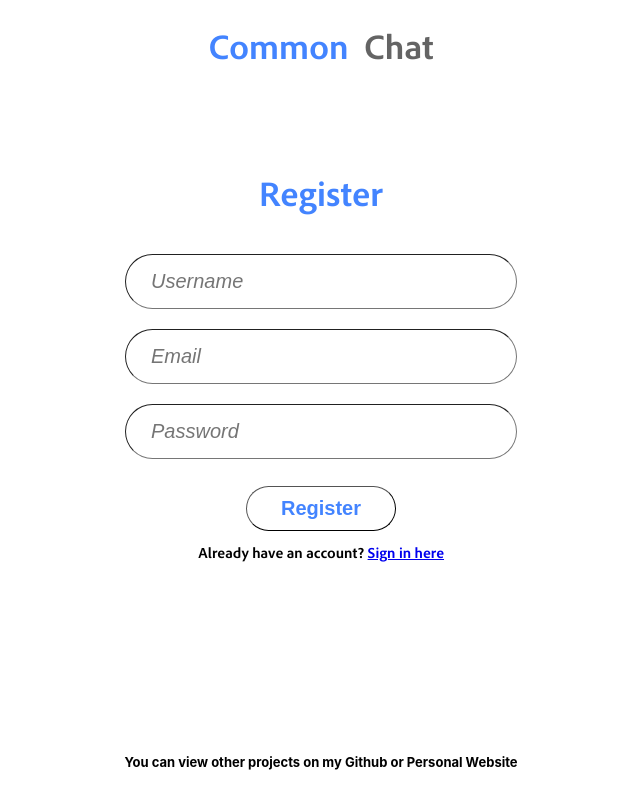
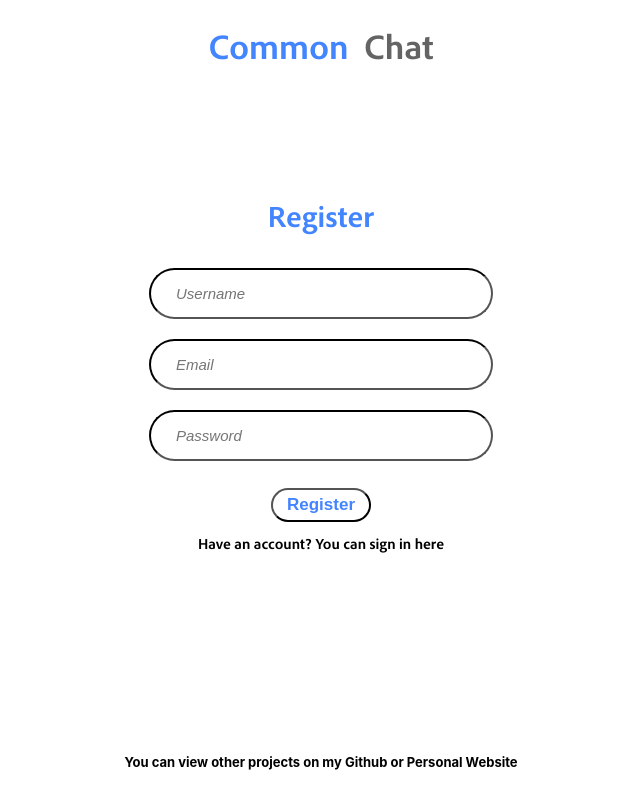
Before and after one commit to zrefai/Common-Chat, a React (Create React App) app: page /register in a window 1280 px wide. Shown: the whole page, without its empty margins (319-959 px from the left). Built offline with nearby package versions, Linux system fonts and the light colour scheme; a web font is replaced by a local one.

Commit message:
Strucutre styling with macro

```diff
--- a/package.json
+++ b/package.json
@@ -11,7 +11,8 @@
     "react-dom": "^16.13.1",
     "react-router-dom": "^5.2.0",
     "react-scripts": "3.4.3",
-    "reactstrap": "^8.6.0"
+    "reactstrap": "^8.6.0",
+    "styled-components": "^5.2.0"
   },
   "scripts": {
     "start": "react-scripts start",
--- a/src/components/Auth/Auth.css
+++ /dev/null
@@ -1,36 +0,0 @@
-.form-container {
-  margin-top: 70px;
-  display: flex;
-  flex-direction: column;
-  align-items: center;
-}
-
-.action-button-container {
-  margin-top: 7px;
-}
-
-.header-text {
-  font-weight: bold;
-  font-size: 35px;
-  color: #4384ff;
-}
-
-.action-text {
-  font-weight: bold;
-  font-size: 15px;
-}
-
-.input {
-  margin-bottom: 20px;
-  font-size: 20px;
-  padding: 15px 15px 15px 25px;
-  width: 350px;
-  justify-content: center;
-  border-radius: 30px;
-  border-width: 1px;
-  outline: none;
-}
-
-.input::placeholder {
-  font-style: italic;
-}
--- a/src/components/Auth/Register.js
+++ b/src/components/Auth/Register.js
@@ -1,51 +1,65 @@
 import React, { useState } from "react";
-import { Link } from "react-router-dom";
-import Input from "./Input";
-import Button from "../Buttons/Button";
+import Button from "../Buttons";
+import Form from "../Form";
 import Header from "../Header/Header";
 
 const Register = () => {
   const [username, setUsername] = useState("");
   const [email, setEmail] = useState("");
   const [password, setPassword] = useState("");
+  const [error, setError] = useState("");
 
   const handleInput = (e, setFunc) => {
     setFunc(e.target.value);
   };
 
+  const handleRegister = (e) => {
+    e.preventDefault();
+    console.log(username, email, password);
+  };
+
   return (
     <div>
       <Header />
-      <div className="form-container">
-        <p className="header-text">Register</p>
-        <Input
-          kind="username"
+      <Form>
+        <Form.Title>Register</Form.Title>
+        <Form.Base onSubmit={handleRegister}>
+          <Form.Input
+            type="username"
+            name="username"
+            id="username"
+            autoComplete="off"
             placeholder="Username"
             value={username}
-          handler={handleInput}
-          setState={setUsername}
+            onChange={(e) => handleInput(e, setUsername)}
           />
-        <Input
-          kind="email"
+          <Form.Input
+            type="email"
+            name="email"
+            id="email"
+            autoComplete="off"
             placeholder="Email"
             value={email}
-          handler={handleInput}
-          setState={setEmail}
+            onChange={(e) => handleInput(e, setEmail)}
           />
-        <Input
-          kind="password"
+          <Form.Input
+            type="password"
+            name="password"
+            id="password"
+            autoComplete="off"
             placeholder="Password"
             value={password}
-          handler={handleInput}
-          setState={setPassword}
+            onChange={(e) => handleInput(e, setPassword)}
           />
-        <div className="action-button-container">
-          <Button>Register</Button>
-          <p className="action-text">
-            Already have an account? <Link to="/signin">Sign in here</Link>
-          </p>
-        </div>
-      </div>
+          <Form.ActionContainer>
+            <Button.Auth>Register</Button.Auth>
+            <Form.ActionText>
+              Have an account? You can sign in{" "}
+              <Form.Link to="/signin">here</Form.Link>
+            </Form.ActionText>
+          </Form.ActionContainer>
+        </Form.Base>
+      </Form>
     </div>
   );
 };
--- a/src/components/Auth/SignIn.js
+++ b/src/components/Auth/SignIn.js
@@ -1,48 +1,55 @@
 import React, { useState } from "react";
-import { Link } from "react-router-dom";
 import Header from "../Header/Header";
-import Button from "../Buttons/Button";
-import Input from "./Input";
-import "./Auth.css";
+import Button from "../Buttons";
+import Form from "../Form";
 
 const SignIn = () => {
   const [email, setEmail] = useState("");
   const [password, setPassword] = useState("");
+  const [error, setError] = useState("");
 
   const handleInput = (e, setFunc) => {
     setFunc(e.target.value);
   };
 
-  const handleLogIn = (e) => {
+  const handleSignIn = (e) => {
+    e.preventDefault();
     console.log(email, password);
   };
 
   return (
     <div>
       <Header />
-      <div className="form-container">
-        <p className="header-text">Sign In</p>
-        <Input
-          kind="email"
+      <Form>
+        <Form.Title>Sign In</Form.Title>
+        <Form.Base onSubmit={handleSignIn}>
+          <Form.Input
+            type="email"
+            name="email"
+            id="email"
+            autoComplete="off"
             placeholder="Email"
             value={email}
-          handler={handleInput}
-          setState={setEmail}
+            onChange={(e) => handleInput(e, setEmail)}
           />
-        <Input
-          kind="password"
+          <Form.Input
+            type="password"
+            name="password"
+            id="password"
+            autoComplete="off"
             placeholder="Password"
             value={password}
-          handler={handleInput}
-          setState={setPassword}
+            onChange={(e) => handleInput(e, setPassword)}
           />
-        <div className="action-button-container">
-          <Button>Sign In</Button>
-          <p className="action-text">
-            Don't have an account? <Link to="/register">Register here</Link>
-          </p>
-        </div>
-      </div>
+          <Form.ActionContainer>
+            <Button.Auth>Sign In</Button.Auth>
+            <Form.ActionText>
+              Don't have an account? You can register{" "}
+              <Form.Link to="/register">here</Form.Link>
+            </Form.ActionText>
+          </Form.ActionContainer>
+        </Form.Base>
+      </Form>
     </div>
   );
 };
--- a/src/components/Buttons/Button.css
+++ /dev/null
@@ -1,19 +0,0 @@
-.button {
-  width: 150px;
-  font-weight: bold;
-  font-size: 20px;
-  background-color: white;
-  color: #4384ff;
-  padding: 10px;
-  cursor: pointer;
-  margin-left: 20px;
-  margin-right: 20px;
-  border-radius: 30px;
-  border-width: 1px;
-  outline: none;
-}
-
-.button:hover {
-  background-color: #4384ff;
-  color: white;
-}
--- a/src/components/Buttons/Button.js
+++ /dev/null
@@ -1,12 +0,0 @@
-import React from "react";
-import "./Button.css";
-
-const Button = ({ children, onFunc }) => {
-  return (
-    <button className="button" onClick={onFunc}>
-      {children}
-    </button>
-  );
-};
-
-export default Button;
--- /dev/null
+++ b/src/components/Buttons/index.js
@@ -0,0 +1,15 @@
+import React from "react";
+import { Container } from "./styles/Container";
+import { WelcomeAuthButton, AuthButton } from "./styles/AuthButton";
+
+export default function Button({ children, ...otherProps }) {
+  return <Container {...otherProps}>{children}</Container>;
+}
+
+Button.WelcomeAuth = function ButtonWelcomeAuth({ children, ...otherProps }) {
+  return <WelcomeAuthButton {...otherProps}>{children}</WelcomeAuthButton>;
+};
+
+Button.Auth = function ButtonAuth({ children, ...otherProps }) {
+  return <AuthButton {...otherProps}>{children}</AuthButton>;
+};
--- /dev/null
+++ b/src/components/Buttons/styles/AuthButton.js
@@ -0,0 +1,43 @@
+import styled from "styled-components/macro";
+
+export const WelcomeAuthButton = styled.button`
+  width: 150px;
+  font-weight: bold;
+  font-size: 20px;
+  background-color: white;
+  color: #4384ff;
+  padding: 10px;
+  cursor: pointer;
+  margin-left: 20px;
+  margin-right: 20px;
+  border-radius: 30px;
+  border-color: black;
+  border-width: 2px;
+  outline: none;
+
+  &:hover {
+    background-color: #4384ff;
+    color: white;
+  }
+`;
+
+export const AuthButton = styled.button`
+  width: 100px;
+  font-weight: bold;
+  font-size: 17px;
+  background-color: white;
+  color: #4384ff;
+  padding: 5px;
+  cursor: pointer;
+  margin-left: 20px;
+  margin-right: 20px;
+  border-radius: 30px;
+  border-color: black;
+  border-width: 2px;
+  outline: none;
+
+  &:hover {
+    background-color: #4384ff;
+    color: white;
+  }
+`;
--- /dev/null
+++ b/src/components/Buttons/styles/Container.js
@@ -0,0 +1,5 @@
+import styled from "styled-components/macro";
+
+export const Container = styled.div`
+  margin-top: 30px;
+`;
--- /dev/null
+++ b/src/components/Form/index.js
@@ -0,0 +1,41 @@
+import React from "react";
+import {
+  Container,
+  Title,
+  Base,
+  Input,
+  ActionContainer,
+  ActionText,
+  Link,
+} from "./styles/form";
+
+export default function Form({ children, ...otherProps }) {
+  return <Container {...otherProps}>{children}</Container>;
+}
+
+Form.Title = function FormTitle({ children, ...otherProps }) {
+  return <Title {...otherProps}>{children}</Title>;
+};
+
+Form.Base = function FormBase({ children, ...otherProps }) {
+  return <Base {...otherProps}>{children}</Base>;
+};
+
+Form.Input = function FormInput({ children, ...otherProps }) {
+  return <Input {...otherProps}>{children}</Input>;
+};
+
+Form.ActionContainer = function FormActionContainer({
+  children,
+  ...otherProps
+}) {
+  return <ActionContainer {...otherProps}>{children}</ActionContainer>;
+};
+
+Form.ActionText = function FormActionText({ children, ...otherProps }) {
+  return <ActionText {...otherProps}>{children}</ActionText>;
+};
+
+Form.Link = function FormLink({ children, ...otherProps }) {
+  return <Link {...otherProps}>{children}</Link>;
+};
--- /dev/null
+++ b/src/components/Form/styles/form.js
@@ -0,0 +1,51 @@
+import styled from "styled-components/macro";
+import { Link as RouterLink } from "react-router-dom";
+
+export const Container = styled.div`
+  margin-top: 130px;
+`;
+
+export const Title = styled.p`
+  font-weight: bold;
+  font-size: 30px;
+  color: #4384ff;
+`;
+
+export const Base = styled.form`
+  display: flex;
+  flex-direction: column;
+  align-items: center;
+`;
+
+export const Input = styled.input`
+  margin-bottom: 20px;
+  font-size: 15px;
+  padding: 15px 15px 15px 25px;
+  width: 300px;
+  justify-content: center;
+  border-radius: 30px;
+  border-color: black;
+  border-width: 2px;
+  outline: none;
+
+  &::placeholder {
+    font-style: italic;
+  }
+`;
+
+export const ActionContainer = styled.div`
+  margin-top: 7px;
+`;
+
+export const ActionText = styled.p`
+  font-weight: bold;
+  font-size: 15px;
+`;
+
+export const Link = styled(RouterLink)`
+  color: black;
+  text-decoration: none;
+  &:hover {
+    text-decoration: underline;
+  }
+`;
--- a/src/components/Home/Home.js
+++ b/src/components/Home/Home.js
@@ -1,7 +1,7 @@
 import React from "react";
 import "./Home.css";
 import Logo from "../Logo/Logo";
-import Button from "../Buttons/Button";
+import Button from "../Buttons";
 
 const Home = () => {
   return (
@@ -10,8 +10,8 @@ const Home = () => {
       <Logo size={65} />
       <div className="By-Zaki">A web chat app created by Zaki Refai</div>
       <div className="button-container">
-        <Button>Sign In</Button>
-        <Button>Register</Button>
+        <Button.WelcomeAuth>Sign In</Button.WelcomeAuth>
+        <Button.WelcomeAuth>Register</Button.WelcomeAuth>
       </div>
     </div>
   );
```
Also changed, not shown: 1 other file (tests, documents, lock files or other folders). Lines whose indentation alone changed are shown as unchanged.
